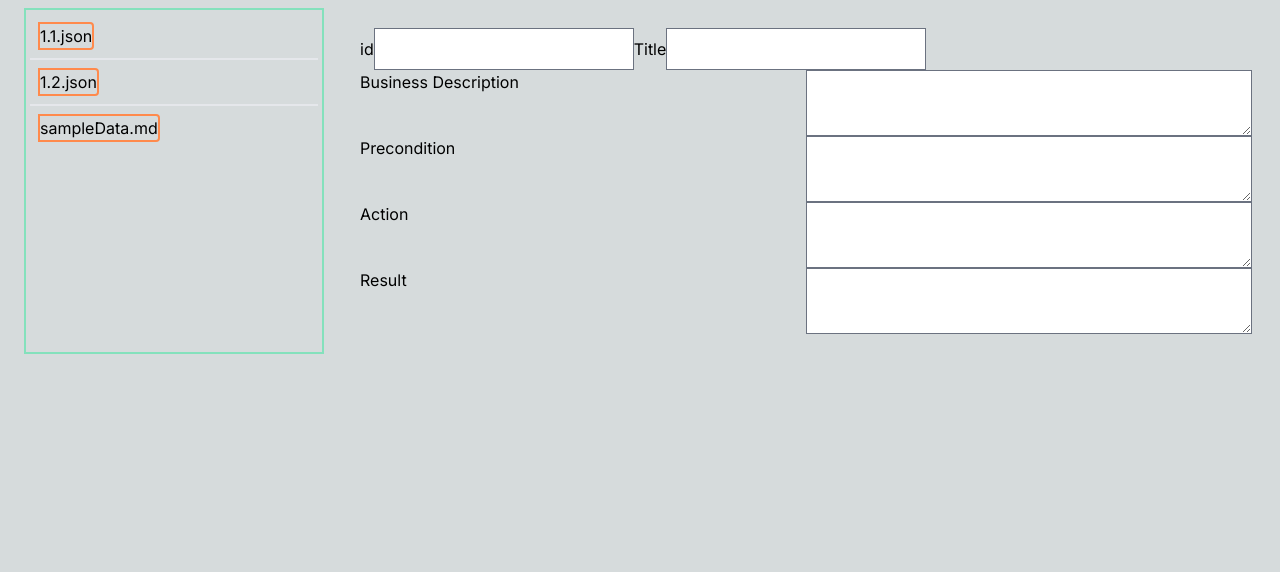
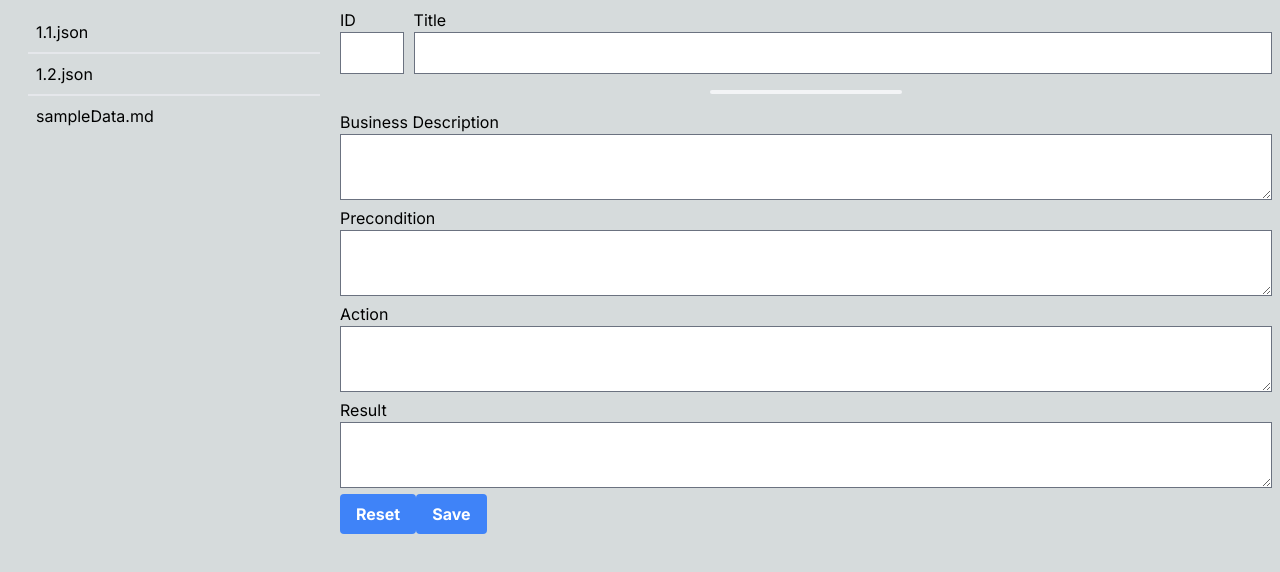
Before and after one commit to jimbotten/acmanager, a Next.js app: page / in a window 1280 px wide. Shown: the top 572 px of the page. Built offline with nearby package versions, Linux system fonts and the light colour scheme; no server answers.

Commit message:
adds save button

```diff
--- a/app/page.js
+++ b/app/page.js
@@ -12,10 +12,10 @@ export default function Home() {
      <ActiveContext.Provider value = {{active, setActive}}>
         <div className='container px-4 width:95% m-2'>
           <main className="grid grid-cols-4 gap-4">
-            <div className='border-2 border-green-300'>
+            <div className=''>
                 <ListOfAC setActive={setActive}/>
             </div>
-            <div className="col-span-3">
+            <div className="col-span-3 ">
               <AcceptanceCriteria active={active}/>
             </div>
           </main>
--- a/components/AcceptanceCriteria.js
+++ b/components/AcceptanceCriteria.js
@@ -14,32 +14,63 @@ export const AcceptanceCriteria = ({active}) => {
   fetchFile()
     .catch(console.error);
 }, [])
-// [setData]
+
+const handleSubmit = async (e) => {
+  e.preventDefault();
+  const data = {
+    number: e.target.number.value,
+    title: e.target.title.value,
+    description: e.target.description.value,
+    precondition: e.target.precondition.value,
+    action: e.target.action.value,
+    result: e.target.result.value
+  }
+  const JSONdata = JSON.stringify(data);
+  const options = {
+    method: 'POST',
+    headers: {'Content-Type': 'application/json'},
+    body: JSONdata,
+  }
+
+  const resp = await fetch('/api/saveac',options)
+  const result = await resp.json()
+  console.log('saved');
+}
 
   return (
-      <div className='p-5'>
-        <form method="POST" action="/api/saveAC">
-          <span className="flex flex-row">
-            <label >
-            <span>id</span>
-              <input type="text" id="number" value={acitem.number} className='width: 0' />
-              </label>
-            <label><span>Title</span>
-              <input type="text" id="title" value={acitem.title}/>
-            </label>
-          </span>
-          <span className="grid grid-cols-2">
-            <span>Business Description</span>
-            <textarea className='' id="description" value={acitem.description}/>
-            <span>Precondition</span>
-            <textarea id="description" value={acitem.precondition}/>
-            <span>Action</span>
-            <textarea id="description" value={acitem.action}/>
-            <span>Result</span>
-            <textarea id="description" value={acitem.result}/>
-          </span>
-        </form>
+    <form method="POST" onSubmit={handleSubmit}>
+      <div className='w-full h-full flex flex-auto flex-col'>
+        <div className="flex flex-row w-full items-center">
+          <label className=''>ID
+            <input className='w-16' type="text" name='number' defaultValue={acitem.number} />
+          </label>
+          <label className='w-full'>Title
+            <input className='w-full' type="text" name='title' defaultValue={acitem.title}/>
+          </label>
+        </div>
+        <hr className="w-48 h-1 mx-auto my-4 bg-gray-100 border-0 rounded"></hr>
+        <span className="flex flex-col w-full">
+          <label>Business Description
+          <textarea className='w-full' name="description" defaultValue={acitem.description}/>
+          </label>
+          <label>Precondition
+          <textarea className='w-full' name="precondition" defaultValue={acitem.precondition}/>
+          </label>
+          <label>Action
+          <textarea className='w-full' name="action" defaultValue={acitem.action}/>
+          </label>
+          <label>Result
+          <textarea className='w-full' name="result" defaultValue={acitem.result}/>
+          </label>
+        </span>
+        <span className='flex-row'>
+          <button className='self-start bg-blue-500 hover:bg-blue-700 text-white font-bold py-2 px-4 rounded'
+            type='reset'>Reset</button>
+          <button className='self-start bg-blue-500 hover:bg-blue-700 text-white font-bold py-2 px-4 rounded'
+            type='submit'>Save</button>
+        </span>
       </div>
+    </form>
   )
 }
 
--- a/components/ListOfAC.js
+++ b/components/ListOfAC.js
@@ -20,7 +20,7 @@ export const ListOfAC = ({ setActive }) => {
             <ul className="list-none list-outside divide-y-2 m-1">
             { filelist.map((item, index) =>
               <li  key={index} onClick={onClickHandler}>
-                <button className='rounded-r border-2 border-orange-400 m-2'>{item}</button>
+                <button className=' m-2'>{item}</button>
               </li>
             )}
           </ul>
--- a/pages/api/files.tsx
+++ b/pages/api/files.tsx
@@ -7,7 +7,7 @@ declare var process : {
     }
   }
   // console.log('API: dataDirectory '+ process.env.DATASOURCE)
-const dataDirectory = path.basename(process.env.DATASOURCE);
+const dataDirectory = path.join(process.env.DATASOURCE);
 
 export default function handler(req: any, res: any) {
   const fileNames: string[] = fs.readdirSync(dataDirectory);
--- a/pages/api/saveac.js
+++ b/pages/api/saveac.js
@@ -1,15 +1,22 @@
-// const fs = require('fs')
-// const path = require('path')
 import fs from 'fs'
 import path from 'path'
 
 export default function handler(req, res) {
-    const number = req.body.number;
+  // const number = req.body.number;
+  // const data = req.body;
 
-    let data = JSON.stringify(req)
-    let filepath = path.join('data'+req.body.number+'.json')
-    fs.writeFileSync(filepath, data)
-    console.log('AC saved')
+  // console.log('Writing to: ' + filepath)
+  // fs.writeFileSync(filepath, data)
+  // console.log('AC saved')
 
-    res.status(200).json({ text: 'Saved'})
-  }
+// *****************************
+
+   console.log('writing to : ' + req.body.number)
+  const filepath = path.join(process.env.DATASOURCE +'/'+ req.body.number + '.json')
+
+  const body = JSON.stringify(req.body)
+  fs.writeFileSync(filepath, body)
+
+  // Sends a HTTP success code
+  res.status(200).json({ data: `${body.number} ${body.title}` })
+}
```
